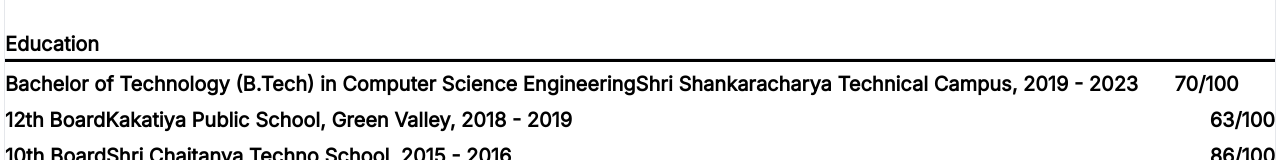
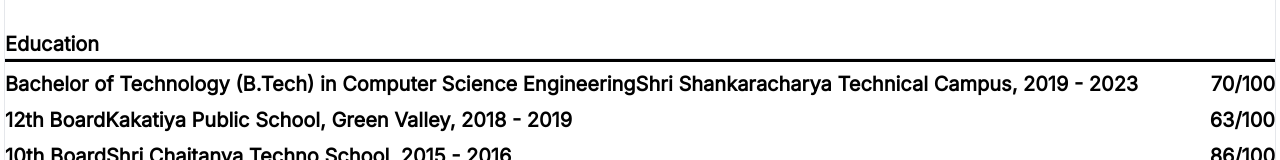
Before and after one commit to world-seeker/Personal-portifolio, a Next.js app: page / in a window 1280 px wide. Shown: the part 251-411 px from the top of the page. Built offline with nearby package versions, Linux system fonts and the light colour scheme.

Commit message:
portifolio structure complete

```diff
--- a/components/bodyparts.tsx/Education.tsx
+++ b/components/bodyparts.tsx/Education.tsx
@@ -7,7 +7,7 @@
      <div className='flex '>
       <h1>Bachelor of Technology (B.Tech) in Computer Science Engineering</h1>
       <p>Shri Shankaracharya Technical Campus, 2019 - 2023</p>
-      <span className='mx-auto'>
+      <span className='ml-auto'>
       70/100
       </span>
      </div>
```
